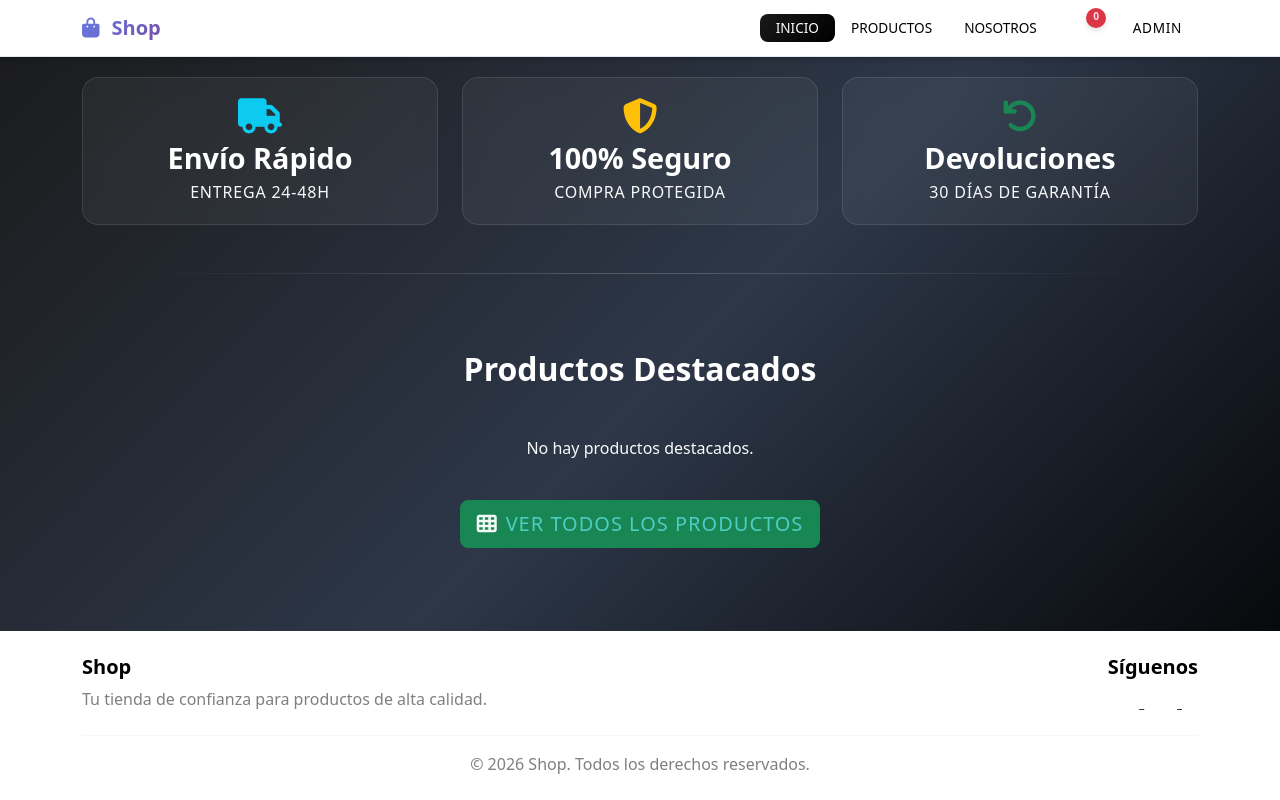
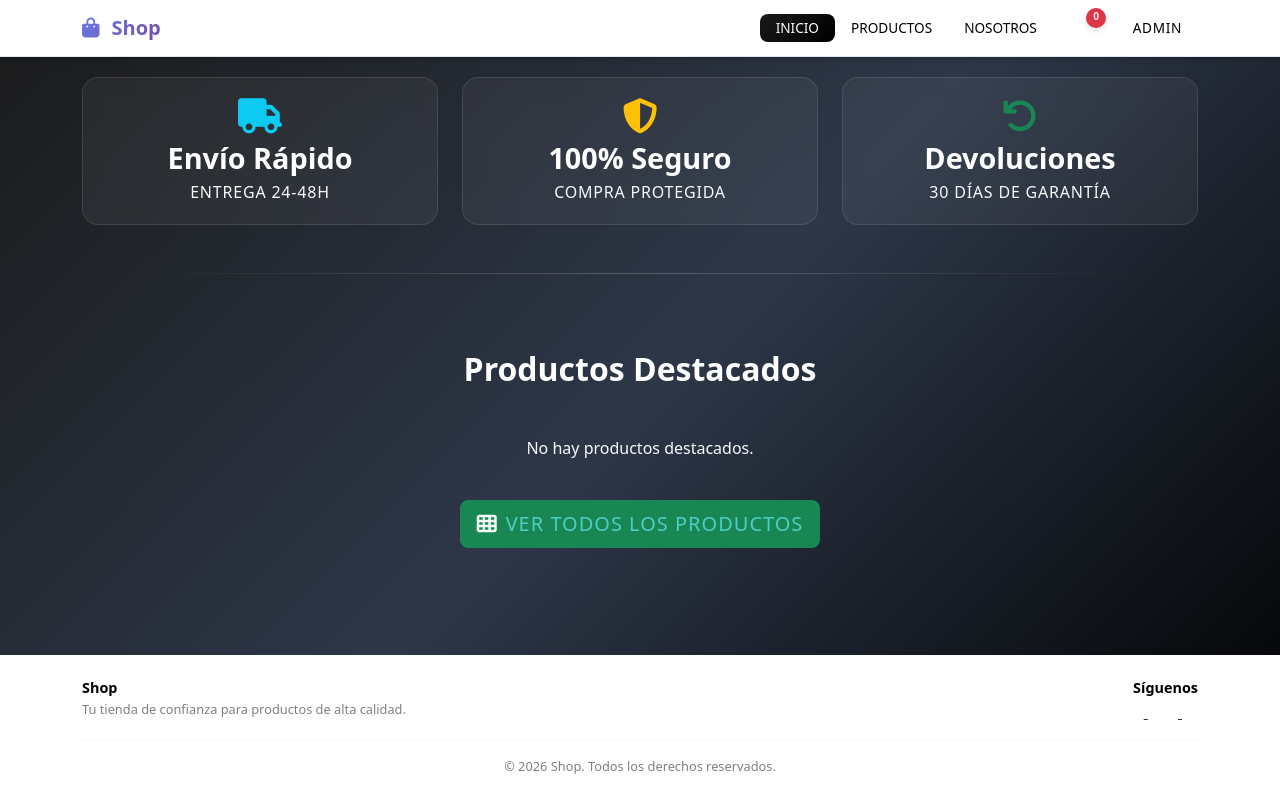
Before and after one commit to Splash-3d/Store, a website: page public/index.html in a window 1280 px wide. Drawn offline with nearby package versions, Linux system fonts and the light colour scheme; no server answers; some icons are missing.

Commit message:
Make footer thinner: reduce padding, font sizes and margins

```diff
--- a/public/styles.css
+++ b/public/styles.css
@@ -622,7 +622,7 @@ a:hover {
 footer {
     background: #ffffff !important;
     color: #000000 !important;
-    padding: var(--spacing-xl) 0 var(--spacing-md) !important;
+    padding: var(--spacing-md) 0 var(--spacing-sm) !important;
     margin-top: auto !important;
     flex-shrink: 0 !important;
     position: fixed !important;
@@ -636,18 +636,20 @@ footer {
 /* Footer textos */
 footer h5 {
     color: #000000 !important;
-    font-weight: var(--font-weight-bold);
-    margin-bottom: var(--spacing-sm);
+    font-weight: var(--font-weight-medium) !important;
+    margin-bottom: var(--spacing-xs) !important;
+    font-size: 0.9rem !important;
 }
 
 footer p {
     color: rgba(0, 0, 0, 0.6) !important;
-    margin-bottom: var(--spacing-sm);
+    margin-bottom: var(--spacing-xs) !important;
+    font-size: 0.8rem !important;
 }
 
 footer .social-links a {
     color: #333333 !important;
-    font-size: 1.2rem;
+    font-size: 1rem !important;
     transition: all var(--transition-normal);
 }
 
```
